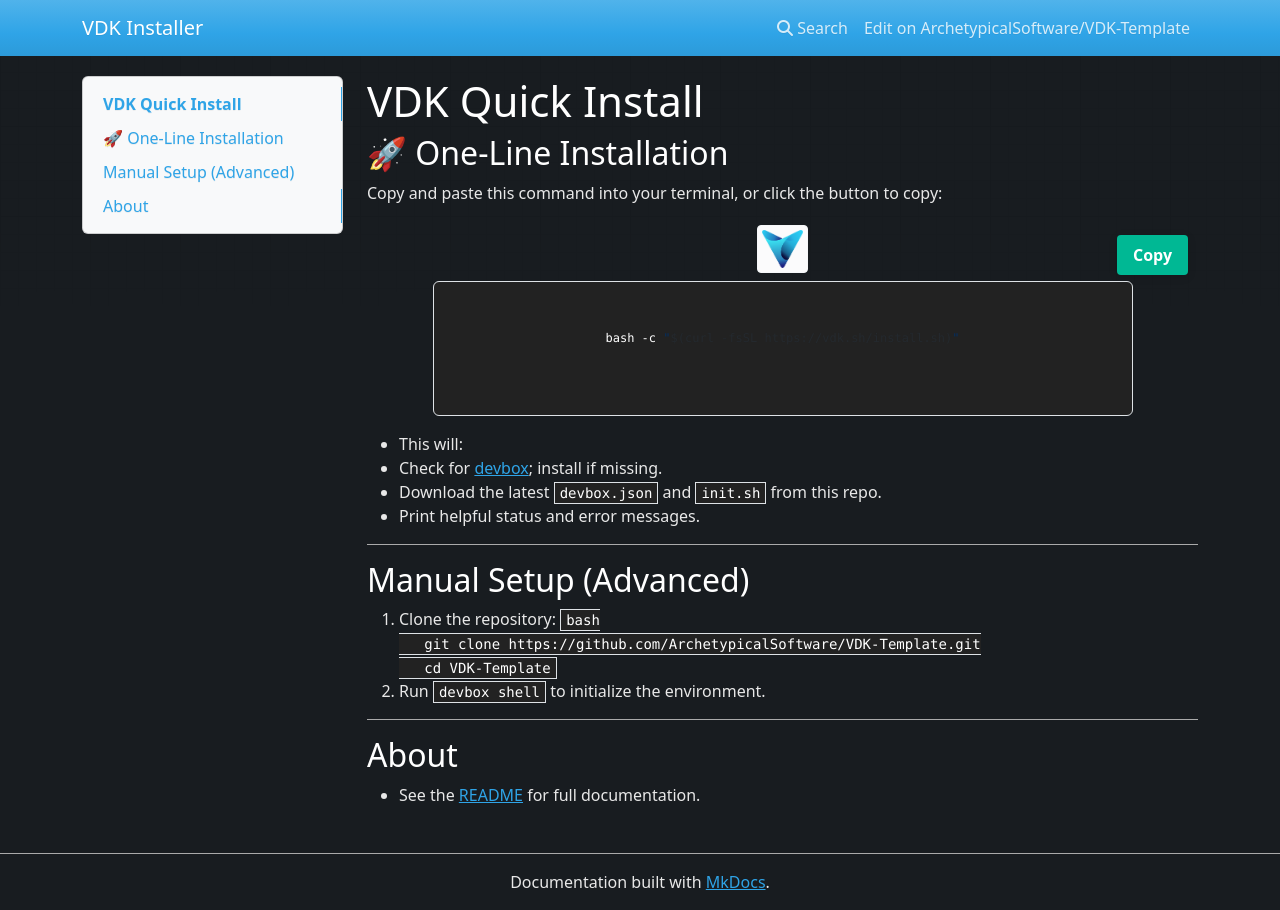
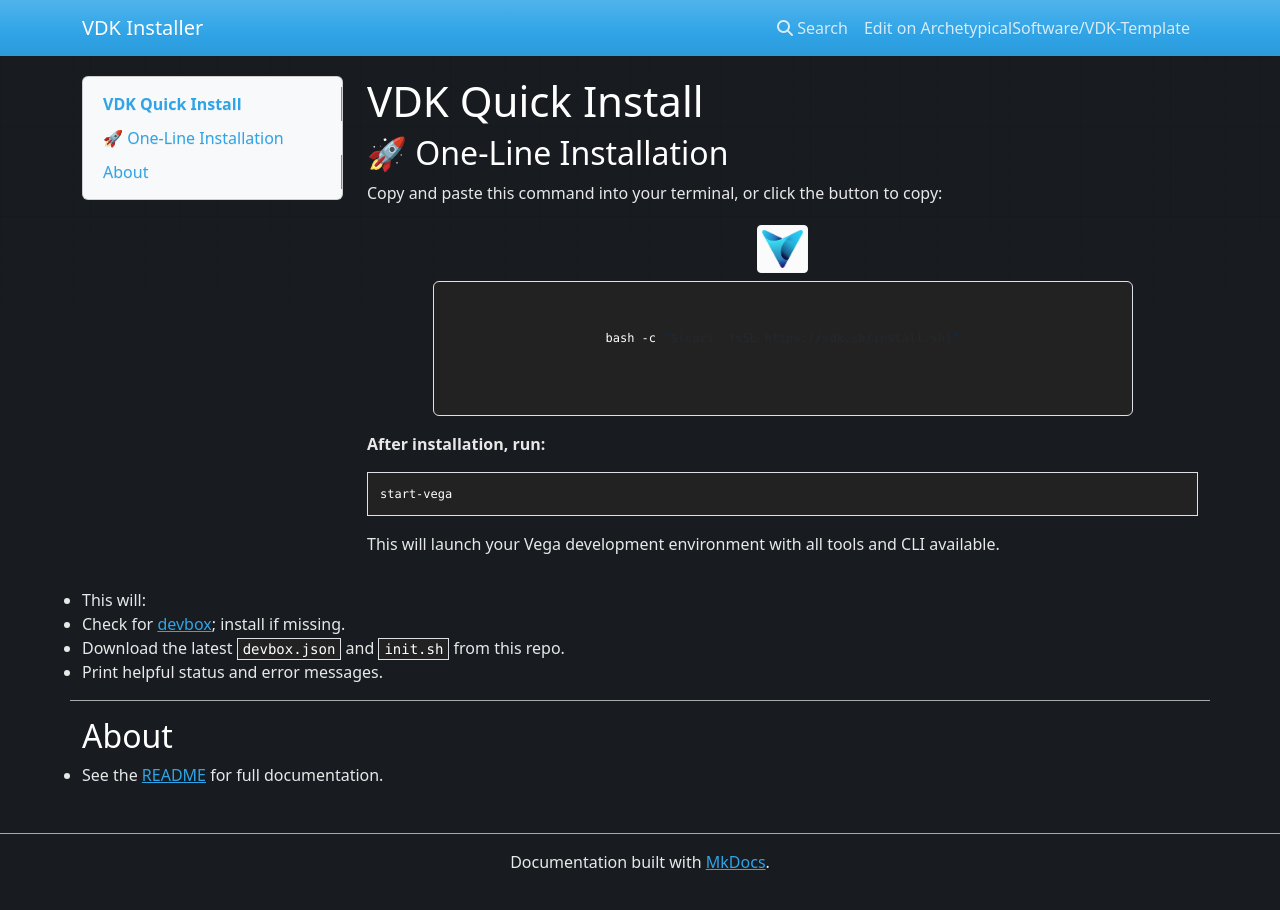
Before and after one commit to ArchetypicalSoftware/VDK-Template, an MkDocs documentation site: the page built from docs/index.md, in a window 1280 px wide. Built offline with MkDocs 1.6.1, drawn with Linux system fonts in a browser that asks for light colours; nearby versions of some CDN libraries.

Commit message:
Update index.md

````diff
--- a/docs/index.md
+++ b/docs/index.md
@@ -13,6 +13,16 @@ Copy and paste this command into your terminal, or click the button to copy:
   <pre style="background: #222; color: #fff; padding: 1em; border-radius: 6px; overflow-x: auto; margin: 0 auto 0.5em auto; max-width: 700px;">
     <code id="install-cmd">bash -c "$(curl -fsSL https://vdk.sh/install.sh)"</code>
   </pre>
+</div>
+
+**After installation, run:**
+
+```bash
+start-vega
+```
+
+This will launch your Vega development environment with all tools and CLI available.
+
   <button onclick="copyInstallCmd()" id="copy-btn" style="position: absolute; top: 10px; right: 10px; background: #00b894; color: white; border: none; border-radius: 4px; padding: 0.5em 1em; cursor: pointer; font-weight: bold;">Copy</button>
 </div>
 <div id="copy-msg" style="color: #00b894; font-weight: bold; display: none; margin-bottom: 1em;">Copied!</div>
@@ -49,16 +59,5 @@ window.addEventListener('DOMContentLoaded', function() {
 
 ---
 
-## Manual Setup (Advanced)
-
-1. Clone the repository:
-   ```bash
-   git clone https://github.com/ArchetypicalSoftware/VDK-Template.git
-   cd VDK-Template
-   ```
-2. Run `devbox shell` to initialize the environment.
-
----
-
 ## About
 - See the [README](https://github.com/ArchetypicalSoftware/VDK-Template#readme) for full documentation.
````
